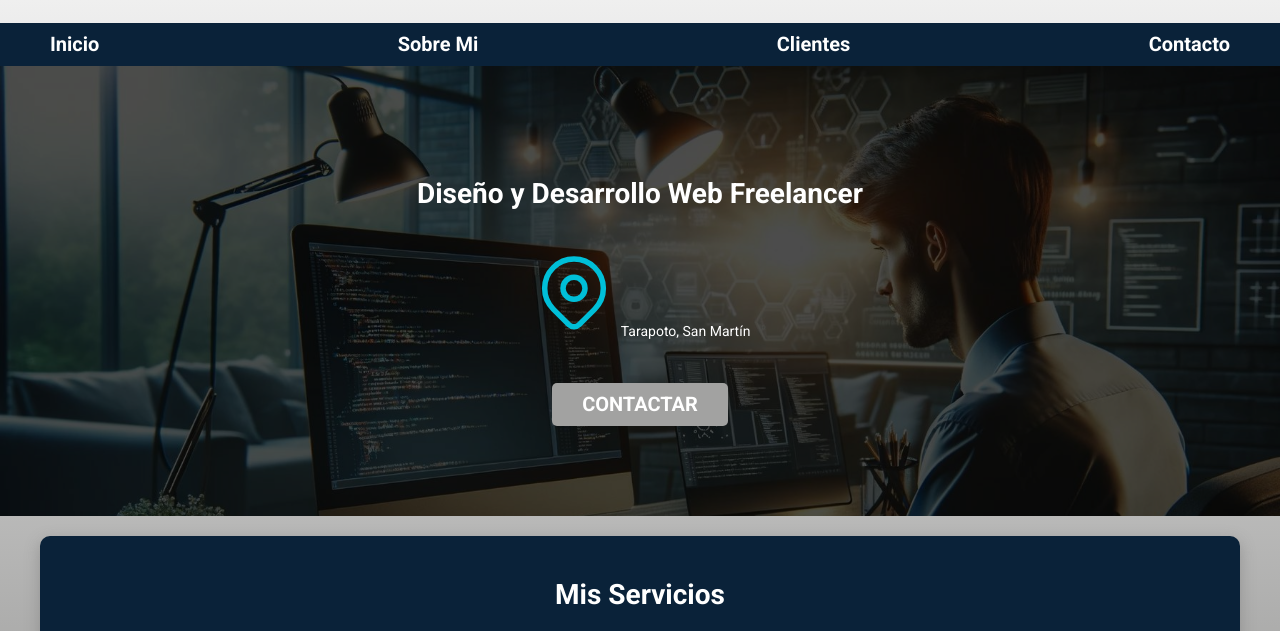
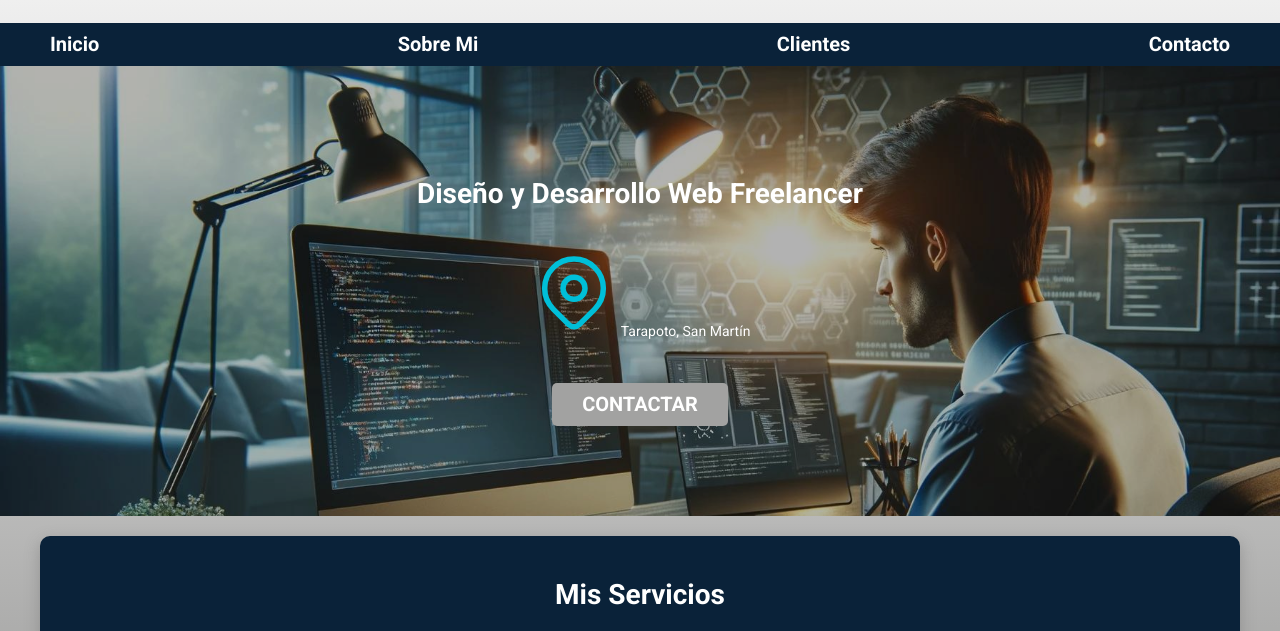
Before and after one commit to DevCodeDark/Proyecto_Freelancer, a plain HTML site: page index.html in a window 1280 px wide. Shown: the part 152-783 px from the top of the page. Drawn offline with Linux system fonts and the light colour scheme.

Commit message:
Actualizamos la sombra de la imagen

```diff
--- a/css/styles.css
+++ b/css/styles.css
@@ -143,7 +143,7 @@ h1,h2,h3{
 .contenido-hero{
     position: absolute;
     background-color:rgba(0, 0, 0,.7); /* Anteriors */
-    background-color: rgb(0 0 0 / 70%);
+    background-color: rgb(0 0 0 / 30%);
     width: 100%;
     height: 100%;
     display: flex;
```
